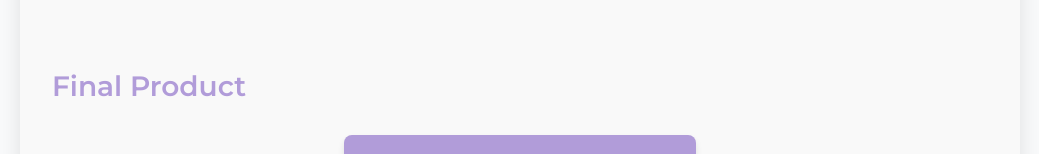
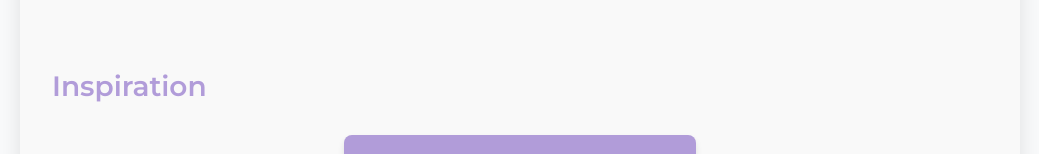
Before and after one commit to 5u2y/Summer-Portfolio, a React (Vite) app: page /projects/gsap-animation in a window 1280 px wide. Shown: the part 2247-2401 px from the top of the page, without its empty margins (120-1159 px from the left). Built offline with nearby package versions, Linux system fonts and the light colour scheme.

Commit message:
Change Button Title on GSAP Animation Page

```diff
--- a/src/pages/projects/GsapAnimationPage/GsapAnimationPage.jsx
+++ b/src/pages/projects/GsapAnimationPage/GsapAnimationPage.jsx
@@ -295,7 +295,7 @@ body {
             </section>
 
             <section className={styles.projectSection}>
-                <h2 className={styles.sectionTitle}>Final Product</h2>
+                <h2 className={styles.sectionTitle}>Inspiration</h2>
                 <div className={styles.finalProductContainer}>
                     <a href="https://codepen.io/visnuravichandran/pen/GRZQVdP" target="_blank" rel="noopener noreferrer" className={styles.finalProductLink}>
                         View GSAP Animation on CodePen
```
